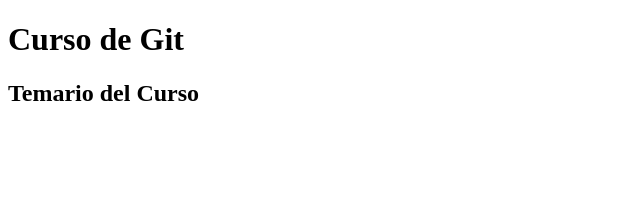
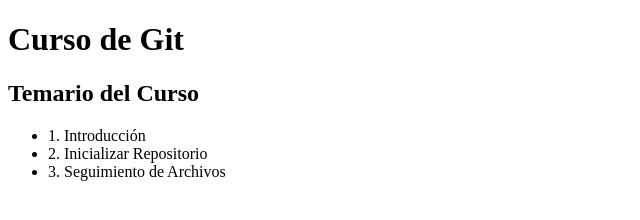
Before and after one commit to andreyAlvaradoM/proyecto, a plain HTML site: page index.html in a window 1280 px wide. Shown: the whole page, without its empty margins (0-640 px from the left). Drawn offline with Linux system fonts and the light colour scheme.

Commit message:
Se actualiza el temario en index.html

```diff
--- a/index.html
+++ b/index.html
@@ -11,6 +11,14 @@
     <h1>Curso de Git</h1>
     <h2>Temario del Curso</h2>
 
+    <ul>
+        <li>1. Introducción</li>
+        <li>2. Inicializar Repositorio</li>
+        <li>3. Seguimiento de Archivos</li>
+
+    </ul>
+
+
 </body>
 
 </html>
```
